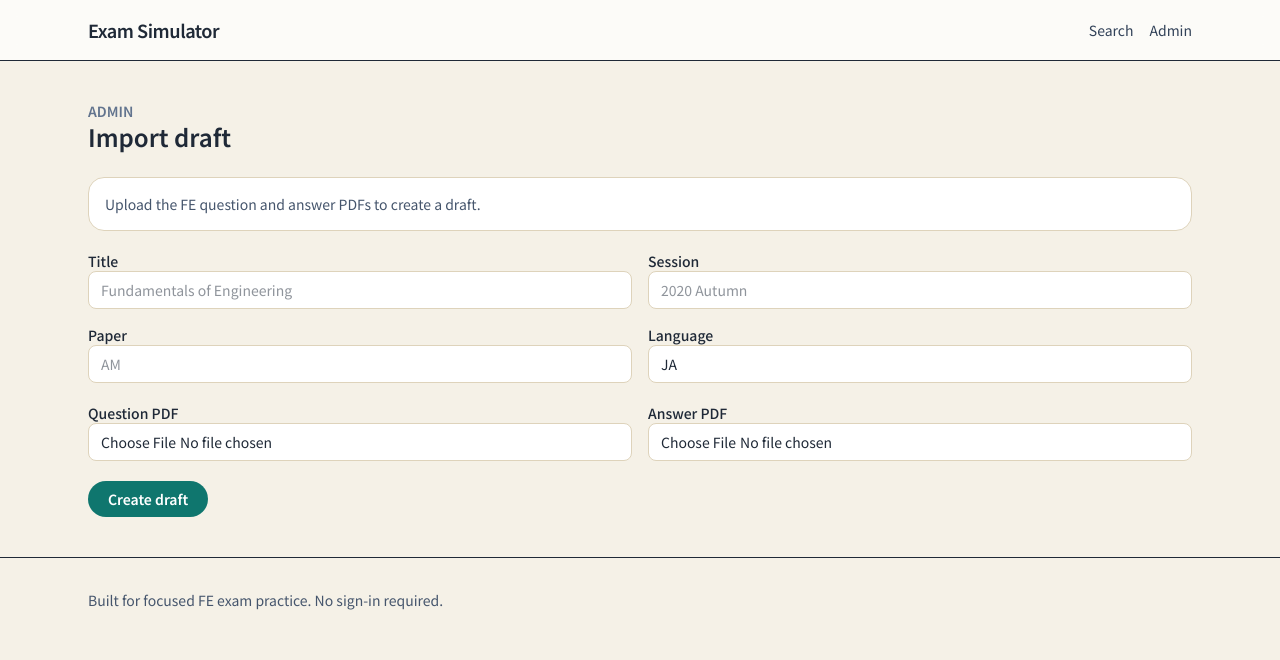
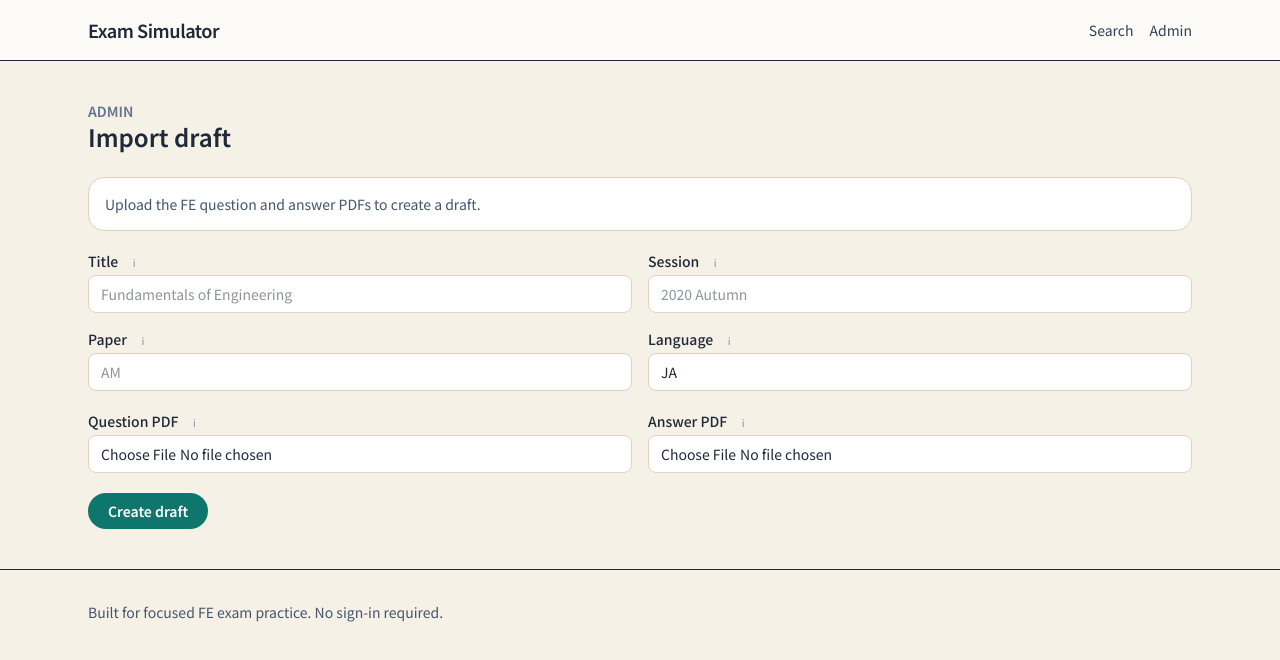
Before and after one commit to YeHtutAung/exam-simulator, a Next.js app: page /admin/import in a window 1280 px wide. Shown: the top 660 px of the page. Built offline with nearby package versions, Linux system fonts and the light colour scheme.

Commit message:
Refine admin tooltips styling and behavior

```diff
--- a/src/components/admin/ExamForm.tsx
+++ b/src/components/admin/ExamForm.tsx
@@ -5,6 +5,7 @@ import { useForm } from "react-hook-form";
 import { zodResolver } from "@hookform/resolvers/zod";
 import { examSchema, ExamInput } from "@/lib/validators/exam";
 import { useRouter } from "next/navigation";
+import { InfoTooltip } from "@/components/admin/InfoTooltip";
 
 type ExamFormProps = {
   initialData?: Partial<ExamInput>;
@@ -12,25 +13,6 @@ type ExamFormProps = {
   method: "POST" | "PUT";
   submitLabel: string;
 };
-
-function InfoBadge({ text }: { text: string }) {
-  return (
-    <span className="group relative inline-flex">
-      <span
-        aria-label={text}
-        className="inline-flex h-6 w-6 items-center justify-center rounded-full border border-sand-200 bg-sand-50 text-[11px] font-semibold text-slate-500 transition group-hover:border-sand-300 group-hover:text-slate-700"
-      >
-        i
-      </span>
-      <span className="pointer-events-none absolute left-1/2 top-full z-10 mt-2 w-56 -translate-x-1/2 opacity-0 transition group-hover:opacity-100">
-        <span className="relative block rounded-xl bg-slate-900 px-3 py-2 text-xs leading-relaxed text-white shadow-lg">
-          {text}
-          <span className="absolute left-1/2 top-0 h-2 w-2 -translate-x-1/2 -translate-y-1/2 rotate-45 bg-slate-900" />
-        </span>
-      </span>
-    </span>
-  );
-}
 
 export function ExamForm({ initialData, action, method, submitLabel }: ExamFormProps) {
   const router = useRouter();
@@ -73,9 +55,9 @@ export function ExamForm({ initialData, action, method, submitLabel }: ExamFormP
       {error && <p className="rounded-lg bg-red-50 px-3 py-2 text-sm text-red-700">{error}</p>}
       <div className="grid gap-4 md:grid-cols-2">
         <label className="space-y-1 text-sm">
-          <span className="flex items-center gap-2 font-medium">
+          <span className="flex items-baseline gap-2 font-medium">
             Code
-            <InfoBadge text="Optional short identifier, e.g., FE-2024-APR-AM." />
+            <InfoTooltip text="Unique identifier used in URLs and imports (e.g. FE-2024-APR-AM)" />
           </span>
           <input
             {...register("code")}
@@ -84,9 +66,9 @@ export function ExamForm({ initialData, action, method, submitLabel }: ExamFormP
           />
         </label>
         <label className="space-y-1 text-sm">
-          <span className="flex items-center gap-2 font-medium">
+          <span className="flex items-baseline gap-2 font-medium">
             Session
-            <InfoBadge text="Exam session/date, e.g., 2024 Spring." />
+            <InfoTooltip text="Exam session name such as 2024 Spring or 2023 Autumn" />
           </span>
           <input
             {...register("session")}
@@ -96,9 +78,9 @@ export function ExamForm({ initialData, action, method, submitLabel }: ExamFormP
           {errors.session && <span className="text-xs text-red-600">{errors.session.message}</span>}
         </label>
         <label className="space-y-1 text-sm">
-          <span className="flex items-center gap-2 font-medium">
+          <span className="flex items-baseline gap-2 font-medium">
             Title
-            <InfoBadge text="Display name of the exam." />
+            <InfoTooltip text="Official display name of the exam" />
           </span>
           <input
             {...register("title")}
@@ -108,9 +90,9 @@ export function ExamForm({ initialData, action, method, submitLabel }: ExamFormP
           {errors.title && <span className="text-xs text-red-600">{errors.title.message}</span>}
         </label>
         <label className="space-y-1 text-sm">
-          <span className="flex items-center gap-2 font-medium">
+          <span className="flex items-baseline gap-2 font-medium">
             Paper
-            <InfoBadge text="Paper/section label, e.g., AM or PM." />
+            <InfoTooltip text="Exam paper type (AM or PM)" />
           </span>
           <input
             {...register("paper")}
@@ -120,9 +102,9 @@ export function ExamForm({ initialData, action, method, submitLabel }: ExamFormP
           {errors.paper && <span className="text-xs text-red-600">{errors.paper.message}</span>}
         </label>
         <label className="space-y-1 text-sm">
-          <span className="flex items-center gap-2 font-medium">
+          <span className="flex items-baseline gap-2 font-medium">
             Language
-            <InfoBadge text="Language of the questions, e.g., JA or EN." />
+            <InfoTooltip text="Language of the exam content (e.g. JA, EN)" />
           </span>
           <input
             {...register("language")}
--- a/src/components/admin/ImportDraftForm.tsx
+++ b/src/components/admin/ImportDraftForm.tsx
@@ -6,6 +6,7 @@ import { zodResolver } from "@hookform/resolvers/zod";
 import { z } from "zod";
 import { importDraftSchema, ImportDraftInput } from "@/lib/validators/importDraft";
 import { useRouter } from "next/navigation";
+import { InfoTooltip } from "@/components/admin/InfoTooltip";
 
 const importDraftFormSchema = importDraftSchema.extend({
   questionPdf: z.any(),
@@ -98,7 +99,10 @@ export function ImportDraftForm({ defaultValues }: ImportDraftFormProps) {
 
       <div className="grid gap-4 md:grid-cols-2">
         <label className="space-y-1 text-sm">
-          <span className="font-medium">Title</span>
+          <span className="flex items-baseline gap-2 font-medium">
+            Title
+            <InfoTooltip text="Official display name of the exam" />
+          </span>
           <input
             {...register("title")}
             className="w-full rounded-lg border border-sand-300 bg-white px-3 py-2"
@@ -107,7 +111,10 @@ export function ImportDraftForm({ defaultValues }: ImportDraftFormProps) {
           {errors.title && <span className="text-xs text-red-600">{errors.title.message}</span>}
         </label>
         <label className="space-y-1 text-sm">
-          <span className="font-medium">Session</span>
+          <span className="flex items-baseline gap-2 font-medium">
+            Session
+            <InfoTooltip text="Exam session name such as 2024 Spring or 2023 Autumn" />
+          </span>
           <input
             {...register("session")}
             className="w-full rounded-lg border border-sand-300 bg-white px-3 py-2"
@@ -118,7 +125,10 @@ export function ImportDraftForm({ defaultValues }: ImportDraftFormProps) {
           )}
         </label>
         <label className="space-y-1 text-sm">
-          <span className="font-medium">Paper</span>
+          <span className="flex items-baseline gap-2 font-medium">
+            Paper
+            <InfoTooltip text="Exam paper type (AM or PM)" />
+          </span>
           <input
             {...register("paper")}
             className="w-full rounded-lg border border-sand-300 bg-white px-3 py-2"
@@ -127,7 +137,10 @@ export function ImportDraftForm({ defaultValues }: ImportDraftFormProps) {
           {errors.paper && <span className="text-xs text-red-600">{errors.paper.message}</span>}
         </label>
         <label className="space-y-1 text-sm">
-          <span className="font-medium">Language</span>
+          <span className="flex items-baseline gap-2 font-medium">
+            Language
+            <InfoTooltip text="Language of the exam content (e.g. JA, EN)" />
+          </span>
           <input
             {...register("language")}
             className="w-full rounded-lg border border-sand-300 bg-white px-3 py-2"
@@ -141,7 +154,10 @@ export function ImportDraftForm({ defaultValues }: ImportDraftFormProps) {
 
       <div className="grid gap-4 md:grid-cols-2">
         <label className="space-y-1 text-sm">
-          <span className="font-medium">Question PDF</span>
+          <span className="flex items-baseline gap-2 font-medium">
+            Question PDF
+            <InfoTooltip text="Upload the official question PDF for this exam." />
+          </span>
           <input
             type="file"
             accept="application/pdf"
@@ -150,7 +166,10 @@ export function ImportDraftForm({ defaultValues }: ImportDraftFormProps) {
           />
         </label>
         <label className="space-y-1 text-sm">
-          <span className="font-medium">Answer PDF</span>
+          <span className="flex items-baseline gap-2 font-medium">
+            Answer PDF
+            <InfoTooltip text="Upload the official answer PDF for this exam." />
+          </span>
           <input
             type="file"
             accept="application/pdf"
--- /dev/null
+++ b/src/components/admin/InfoTooltip.tsx
@@ -0,0 +1,72 @@
+"use client";
+
+import { useEffect, useId, useRef, useState } from "react";
+
+type InfoTooltipProps = {
+  text: string;
+};
+
+export function InfoTooltip({ text }: InfoTooltipProps) {
+  const [open, setOpen] = useState(false);
+  const id = useId();
+  const wrapperRef = useRef<HTMLSpanElement | null>(null);
+
+  useEffect(() => {
+    if (!open) {
+      return;
+    }
+
+    const handleKey = (event: KeyboardEvent) => {
+      if (event.key === "Escape") {
+        setOpen(false);
+      }
+    };
+
+    const handleClick = (event: MouseEvent) => {
+      if (!wrapperRef.current) {
+        return;
+      }
+      if (event.target instanceof Node && !wrapperRef.current.contains(event.target)) {
+        setOpen(false);
+      }
+    };
+
+    document.addEventListener("keydown", handleKey);
+    document.addEventListener("mousedown", handleClick);
+    return () => {
+      document.removeEventListener("keydown", handleKey);
+      document.removeEventListener("mousedown", handleClick);
+    };
+  }, [open]);
+
+  return (
+    <span
+      ref={wrapperRef}
+      className="relative inline-flex items-center"
+      onMouseEnter={() => setOpen(true)}
+      onMouseLeave={() => setOpen(false)}
+    >
+      <button
+        type="button"
+        aria-describedby={id}
+        aria-label={text}
+        onClick={() => setOpen((prev) => !prev)}
+        onFocus={() => setOpen(true)}
+        onBlur={() => setOpen(false)}
+        className="inline-flex h-4 w-4 items-center justify-center rounded-full text-[10px] font-medium text-slate-400 transition hover:text-slate-600 focus:text-slate-600"
+      >
+        i
+      </button>
+      <span
+        id={id}
+        role="tooltip"
+        className={`pointer-events-none absolute left-1/2 top-full z-10 mt-2 w-60 -translate-x-1/2 rounded-xl bg-slate-900 px-3 py-2 text-xs leading-relaxed text-white shadow-lg transition ${
+          open ? "opacity-100" : "opacity-0"
+        }`}
+      >
+        {text}
+        <span className="absolute left-1/2 top-0 h-2 w-2 -translate-x-1/2 -translate-y-1/2 rotate-45 bg-slate-900" />
+      </span>
+    </span>
+  );
+}
```
